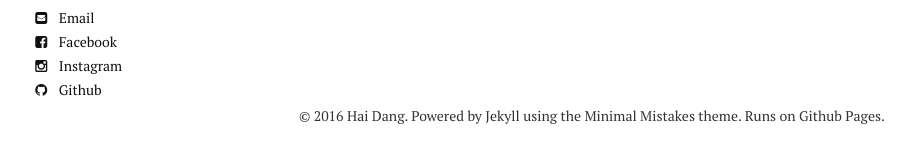
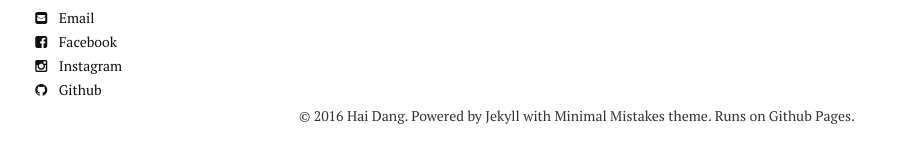
Before and after one commit to hans89/hans89.github.io, a Jekyll site: the page built from about/index.md, in a window 1280 px wide. Shown: the part 343-506 px from the top of the page, without its empty margins (21-936 px from the left). Built offline with Jekyll 4.4.1, drawn with Linux system fonts in a browser that asks for light colours; nearby versions of some CDN libraries; comment, search, counter and statistics services are not loaded.

Commit message:
add disqus + fix footer

```diff
--- a/_config.yml
+++ b/_config.yml
@@ -45,7 +45,7 @@
   avatar: bio-photo.png
   bio: "Just an average person"
   email: "dhhai.uns@gmail.com"
-  disqus-shortname:
+  disqus-shortname: codinvn
   twitter: #username
   facebook: "dhhai89"
   google:
--- a/_includes/_footer.html
+++ b/_includes/_footer.html
@@ -12,4 +12,4 @@
 </div><!-- /.google-ads -->
 {% endif %}
 
-<span>&copy; {{ site.time | date: '%Y' }} {{ site.owner.name }}. Powered by <a href="http://jekyllrb.com" rel="nofollow">Jekyll</a> using the <a href="https://mademistakes.com/work/minimal-mistakes-jekyll-theme/" rel="nofollow">Minimal Mistakes</a> theme. Runs on <a href="https://pages.github.com/" rel="nofollow">Github Pages</a>.</span>
+<span>&copy; {{ site.time | date: '%Y' }} {{ site.owner.name }}. Powered by <a href="http://jekyllrb.com" rel="nofollow">Jekyll</a> with <a href="https://mademistakes.com/work/minimal-mistakes-jekyll-theme/" rel="nofollow">Minimal Mistakes</a> theme. Runs on <a href="https://pages.github.com/" rel="nofollow">Github Pages</a>.</span>
```
